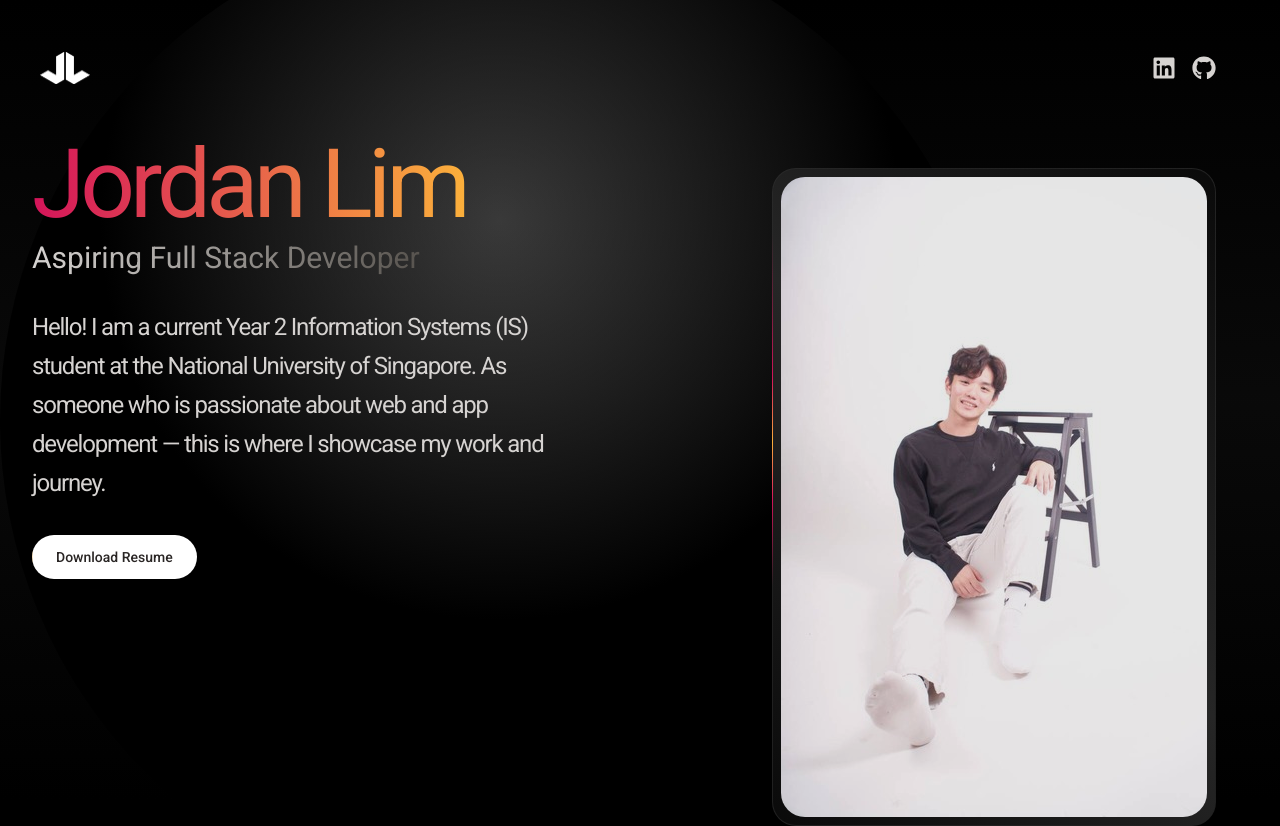
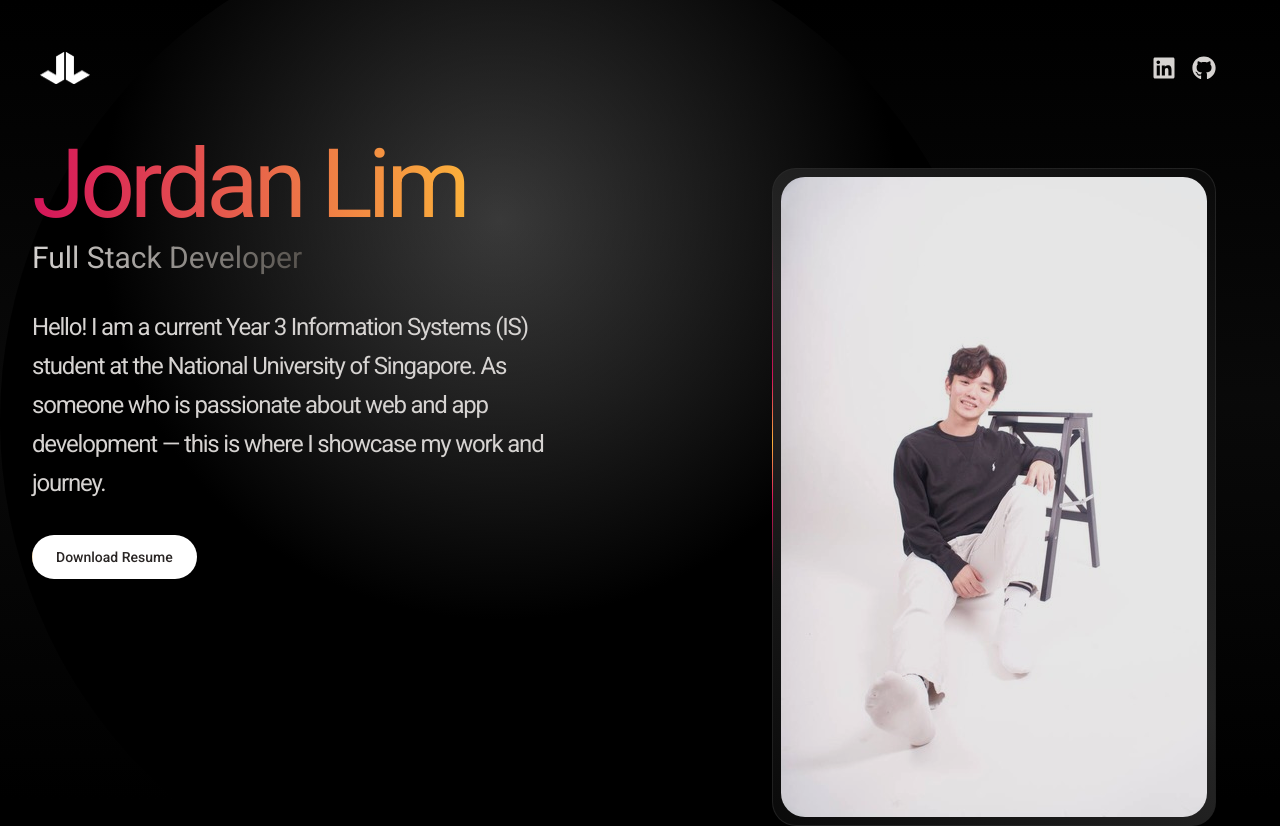
Before and after one commit to jorized/jordanlimzr-portfolio, a React (Vite) app: page / in a window 1280 px wide. Shown: the top 826 px of the page. Built offline with nearby package versions, Linux system fonts and the light colour scheme.

Commit message:
Updated title and resume

```diff
--- a/src/components/Hero.jsx
+++ b/src/components/Hero.jsx
@@ -79,7 +79,7 @@ const Hero = () => {
                 >
                    {/* ... h2, span, p, a tags ... */}
                    <motion.h2 variants={childVariants} className="pb-2 text-4xl tracking-tighter lg:text-8xl bg-gradient-to-r from-[#D4145A] to-[#FBB03B] bg-clip-text text-transparent"> Jordan Lim</motion.h2>
-                    <motion.span variants={childVariants} className="bg-gradient-to-r from-stone-300 to-stone-600 bg-clip-text text-3xl tracking-light text-transparent text-center lg:text-left">Aspiring Full Stack Developer </motion.span>
+                    <motion.span variants={childVariants} className="bg-gradient-to-r from-stone-300 to-stone-600 bg-clip-text text-3xl tracking-light text-transparent text-center lg:text-left">Full Stack Developer </motion.span>
                     <motion.p variants={childVariants} className="my-2 max-w-lg py-6 text-2xl leading-relaxed tracking-tighter text-center lg:text-left">{HERO_CONTENT}</motion.p>
                     <motion.a
                         variants={childVariants}
--- a/src/constants/index.js
+++ b/src/constants/index.js
@@ -4,7 +4,7 @@ import experience1 from "../assets/experiences/experience1.png";
 import experience2 from "../assets/experiences/experience2.png";
 import experience3 from "../assets/experiences/experience3.png";
 
-export const HERO_CONTENT = `Hello! I am a current Year 2 Information Systems (IS) student at the National University of Singapore. As someone who is passionate about web and app development — this is where I showcase my work and journey.`;
+export const HERO_CONTENT = `Hello! I am a current Year 3 Information Systems (IS) student at the National University of Singapore. As someone who is passionate about web and app development — this is where I showcase my work and journey.`;
 
 export const ABOUT_TEXT = `I am a dedicated and versatile full stack developer with a passion for creating efficient and user-friendly web applications. With 5 years of professional experience, I have worked with a variety of technologies, including React, Next.js, Node.js, MySQL, PostgreSQL, and MongoDB. My journey in web development began with a deep curiosity for how things work, and it has evolved into a career where I continuously strive to learn and adapt to new challenges. I thrive in collaborative environments and enjoy solving complex problems to deliver high-quality solutions. Outside of coding, I enjoy staying active, exploring new technologies, and contributing to open-source projects.`;
 
```
Also changed, not shown: 1 other file (tests, documents, lock files or other folders).
